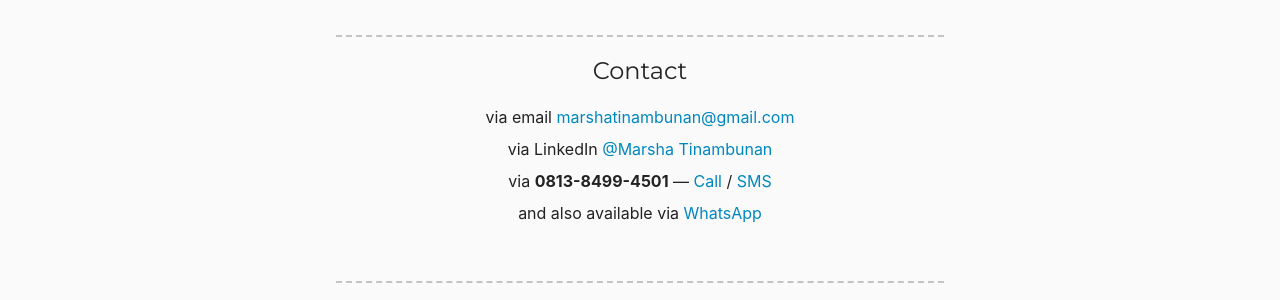
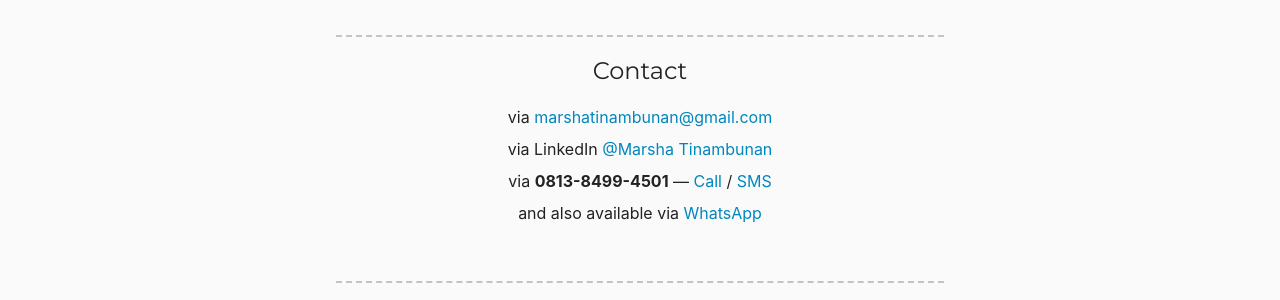
Before and after one commit to mar-sha/mar-sha, a Jekyll site: the page built from pages/html.index.md, in a window 1280 px wide and 900 px high, scrolled down 1653 px. Shown: the part 196-496 px from the top of the window. Built offline with Jekyll 4.4.1, drawn with Linux system fonts in a browser that asks for light colours.

Commit message:
jekyll
- update content

```diff
--- a/pages/html.index.md
+++ b/pages/html.index.md
@@ -106,7 +106,7 @@ company to 50% using DMAIC phases.
 
 |[](# '{">":"find","tag":"table","className":"responsive card"}')|
 |:-----------------------------------------------------:|
-| via email <marshatinambunan@gmail.com>                |
+| via <marshatinambunan@gmail.com>                      |
 | via LinkedIn [@Marsha Tinambunan][LinkedIn]           |
 | via **0813-8499-4501** — [Call][Call] / [SMS][SMS]    |
 | and also available via [WhatsApp][WhatsApp]           |
```
